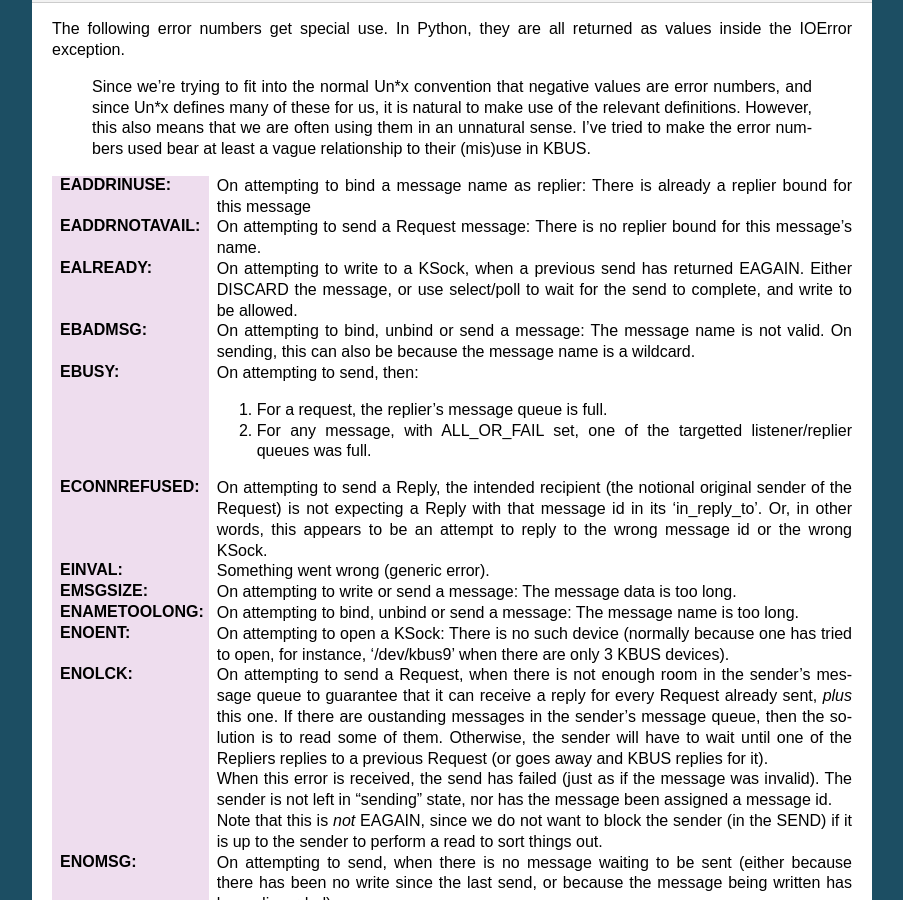
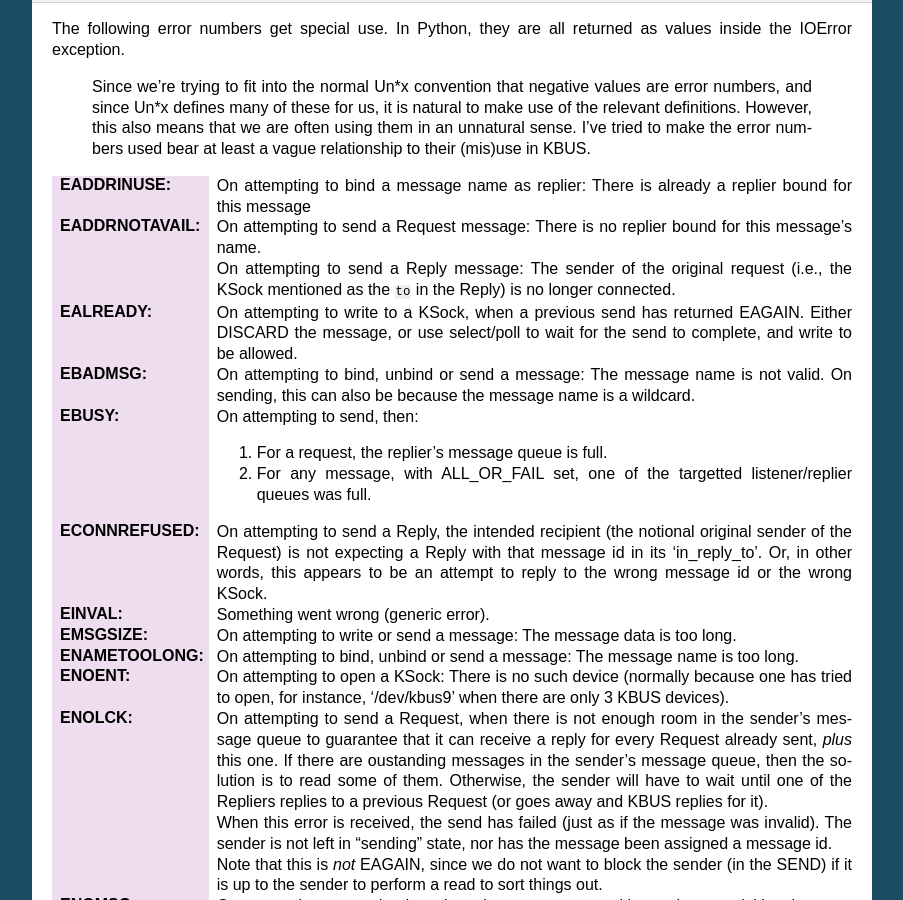
Before and after one commit to kynesim/kbus, a Sphinx documentation site: the page built from docs/docs.txt, in a window 1280 px wide and 900 px high, scrolled down 17854 px. Shown: the whole window, without its empty margins (198-1101 px from the left). Built offline with Sphinx 7.4.7, drawn with Linux system fonts in a browser that asks for light colours.

Commit message:
Update EADDRNOTAVAIL documentation for issue 20
--HG--
extra : convert_revision : svn%3A53f7ac7a-121e-11de-a074-998af0e899fe/trunk%40223

```diff
--- a/docs/docs.txt
+++ b/docs/docs.txt
@@ -1039,6 +1039,10 @@
                 already a replier bound for this message
 :EADDRNOTAVAIL: On attempting to send a Request message: There is no replier
                 bound for this message's name.
+
+                On attempting to send a Reply message: The sender of the
+                original request (i.e., the KSock mentioned as the ``to``
+                in the Reply) is no longer connected.
 :EALREADY:      On attempting to write to a KSock, when a previous send has
                 returned EAGAIN. Either DISCARD the message, or use
                 select/poll to wait for the send to complete, and write to be
```
